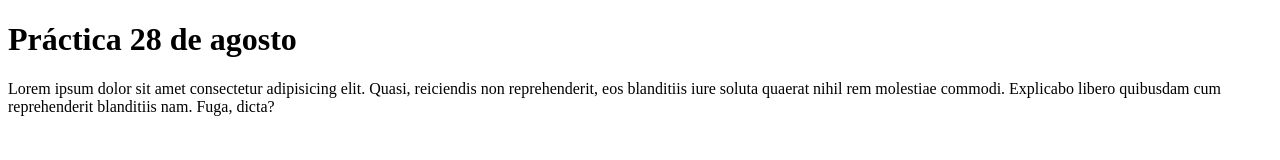
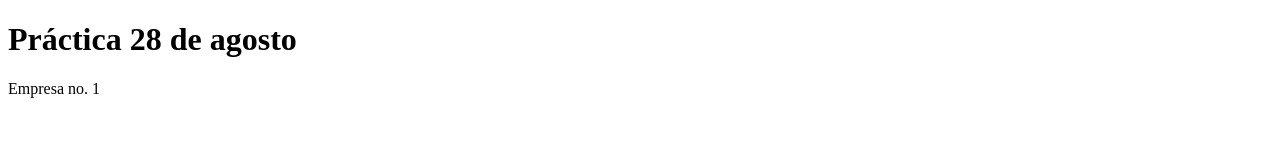
Before and after one commit to FredyAes/practica522808, a plain HTML site: page practica522808/index.html in a window 1280 px wide. Drawn offline with Linux system fonts and the light colour scheme.

Commit message:
Se corrigió error

```diff
--- a/practica522808/index.html
+++ b/practica522808/index.html
@@ -8,10 +8,7 @@
   <body>
     <h1>Práctica 28 de agosto</h1>
     <p>
-      Lorem ipsum dolor sit amet consectetur adipisicing elit. Quasi, reiciendis
-      non reprehenderit, eos blanditiis iure soluta quaerat nihil rem molestiae
-      commodi. Explicabo libero quibusdam cum reprehenderit blanditiis nam.
-      Fuga, dicta?
+      Empresa no. 1
     </p>
   </body>
 </html>
```
